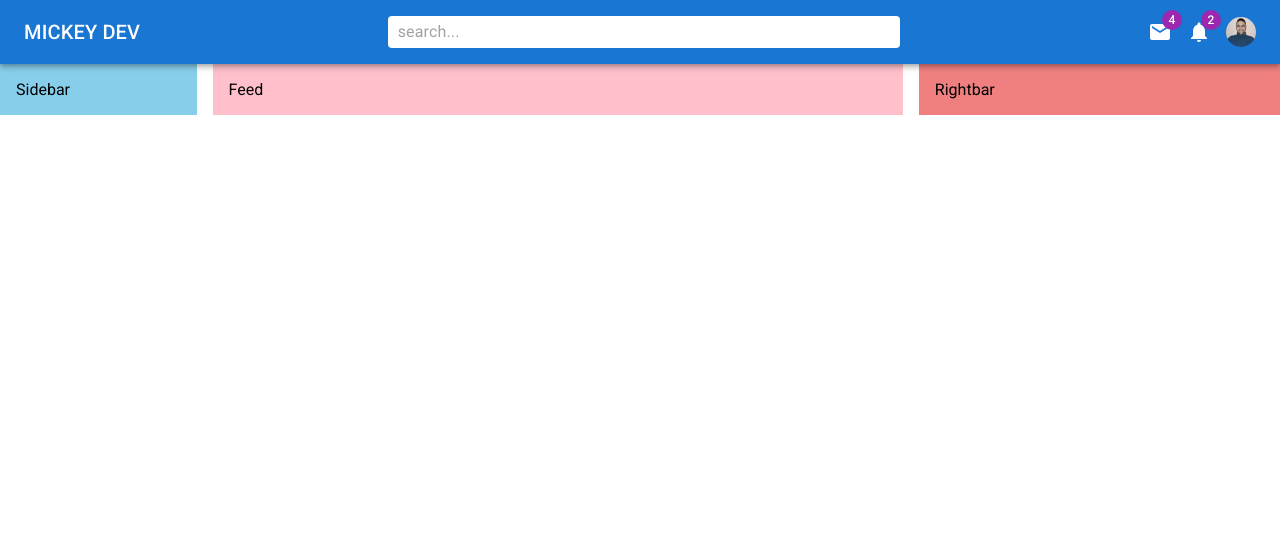
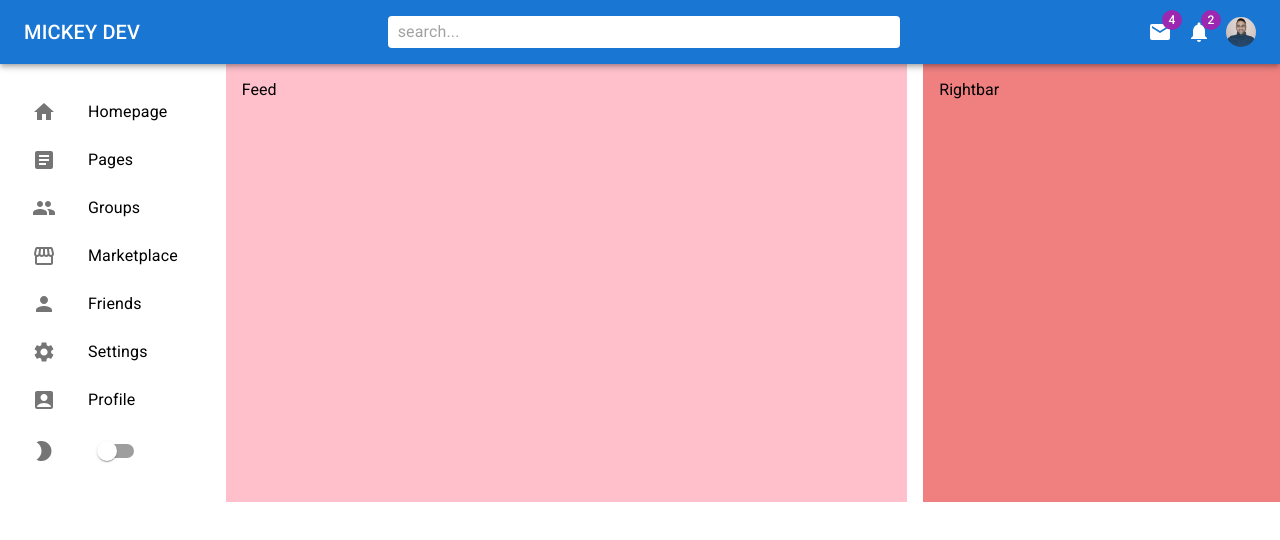
Before and after one commit to MirosBL45/material-social-network, a React (Create React App) app: page / in a window 1280 px wide. Shown: the top 540 px of the page. Built offline with nearby package versions, Linux system fonts and the light colour scheme.

Commit message:
started sidebar

```diff
--- a/src/components/Sidebar.jsx
+++ b/src/components/Sidebar.jsx
@@ -1,15 +1,98 @@
-import { Box } from "@mui/material";
+import {
+  Box,
+  List,
+  ListItem,
+  ListItemButton,
+  ListItemIcon,
+  ListItemText,
+  Switch,
+} from "@mui/material";
 import React from "react";
+import {
+  AccountBox,
+  Article,
+  Group,
+  Home,
+  ModeNight,
+  Person,
+  Settings,
+  Storefront,
+} from "@mui/icons-material";
 
 function Sidebar() {
   return (
     <Box
-      bgcolor="skyblue"
+      // bgcolor="skyblue"
       flex={1}
       p={2}
       sx={{ display: { xs: "none", sm: "block" } }}
     >
-      Sidebar
+      <List>
+        <ListItem disablePadding>
+          <ListItemButton component="a" href="#home">
+            <ListItemIcon>
+              <Home />
+            </ListItemIcon>
+            <ListItemText primary="Homepage" />
+          </ListItemButton>
+        </ListItem>
+        <ListItem disablePadding>
+          <ListItemButton component="a" href="#simple-list">
+            <ListItemIcon>
+              <Article />
+            </ListItemIcon>
+            <ListItemText primary="Pages" />
+          </ListItemButton>
+        </ListItem>
+        <ListItem disablePadding>
+          <ListItemButton component="a" href="#simple-list">
+            <ListItemIcon>
+              <Group />
+            </ListItemIcon>
+            <ListItemText primary="Groups" />
+          </ListItemButton>
+        </ListItem>
+        <ListItem disablePadding>
+          <ListItemButton component="a" href="#simple-list">
+            <ListItemIcon>
+              <Storefront />
+            </ListItemIcon>
+            <ListItemText primary="Marketplace" />
+          </ListItemButton>
+        </ListItem>
+        <ListItem disablePadding>
+          <ListItemButton component="a" href="#simple-list">
+            <ListItemIcon>
+              <Person />
+            </ListItemIcon>
+            <ListItemText primary="Friends" />
+          </ListItemButton>
+        </ListItem>
+        <ListItem disablePadding>
+          <ListItemButton component="a" href="#simple-list">
+            <ListItemIcon>
+              <Settings />
+            </ListItemIcon>
+            <ListItemText primary="Settings" />
+          </ListItemButton>
+        </ListItem>
+        <ListItem disablePadding>
+          <ListItemButton component="a" href="#simple-list">
+            <ListItemIcon>
+              <AccountBox />
+            </ListItemIcon>
+            <ListItemText primary="Profile" />
+          </ListItemButton>
+        </ListItem>
+        <ListItem disablePadding>
+          <ListItemButton component="a" href="#simple-list">
+            <ListItemIcon>
+              <ModeNight />
+            </ListItemIcon>
+            <Switch />
+          </ListItemButton>
+        </ListItem>
+      </List>
     </Box>
   );
 }
```
